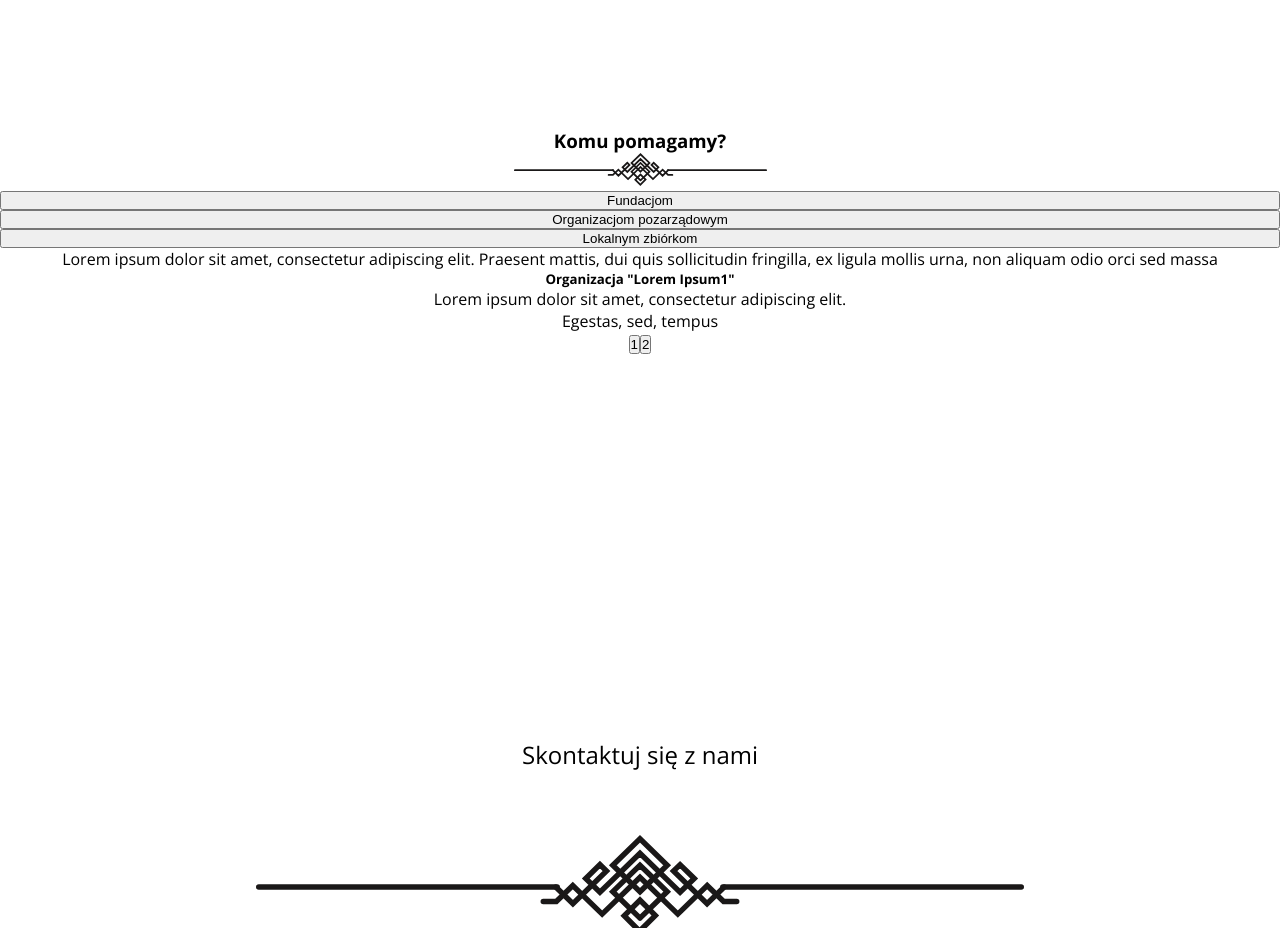
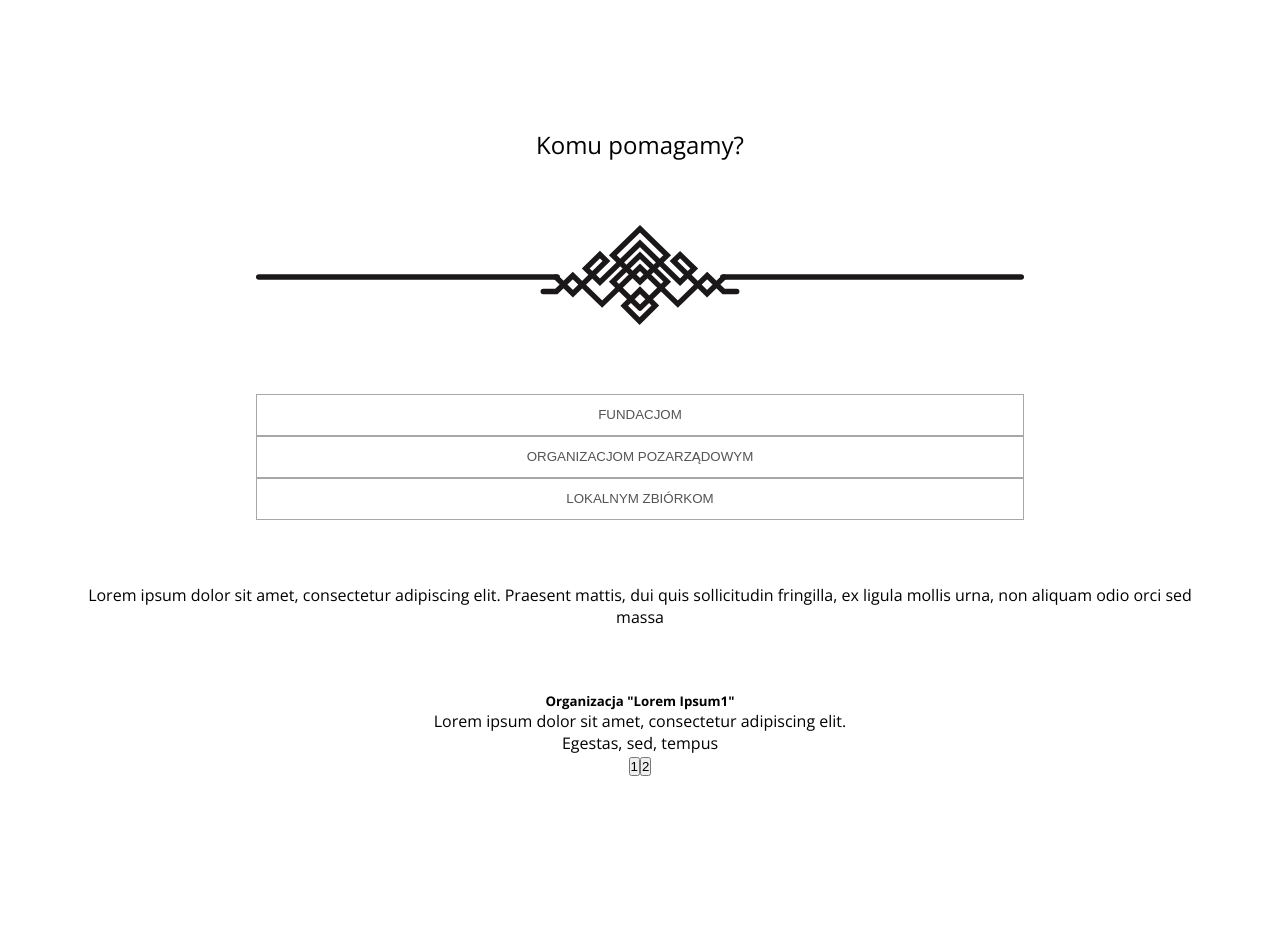
Before and after one commit to PaperMonitor/clothesGiveawayAPP_React, a React (Create React App) app: page / in a window 1280 px wide. Shown: the part 5480-6408 px from the top of the page. Built offline with nearby package versions, Linux system fonts and the light colour scheme.

Commit message:
Updated _home.scss
Fixed styling

```diff
--- a/src/scss/elements/_home.scss
+++ b/src/scss/elements/_home.scss
@@ -202,11 +202,34 @@ header {
     padding-top: 15%;
     padding-bottom: 15%;
     text-align: center;
-    h3 {}
-    img {}
+    h3 {
+        font-size: 1.5em;
+        font-weight: 500;
+        margin-bottom: 5%;
+    }
+    img {
+        width: 60%;
+        margin-bottom: 5%;
+    }
     .helpButtons {
         display: flex;
         flex-direction: column;
+        margin-bottom: 5%;
+        button {
+            width: 60%;
+            padding: 10px 30px;
+            margin: 0 auto;
+            border-style: none;
+            border: 1px solid $border-color;
+            background-color: white;
+            line-height: 1.5em;
+            text-transform: uppercase;
+            color: $button-text;
+        }
+    }
+    .helpDescription {
+        width: 90%;
+        margin: 5% auto;
     }
 }
 
@@ -217,7 +240,8 @@ header {
     h3 {
         font-size: 1.5em;
         font-weight: 500;
-        margin-bottom: 5%;    }
+        margin-bottom: 5%;
+      }
     img {
         width: 60%;
         margin-bottom: 5%;
```
